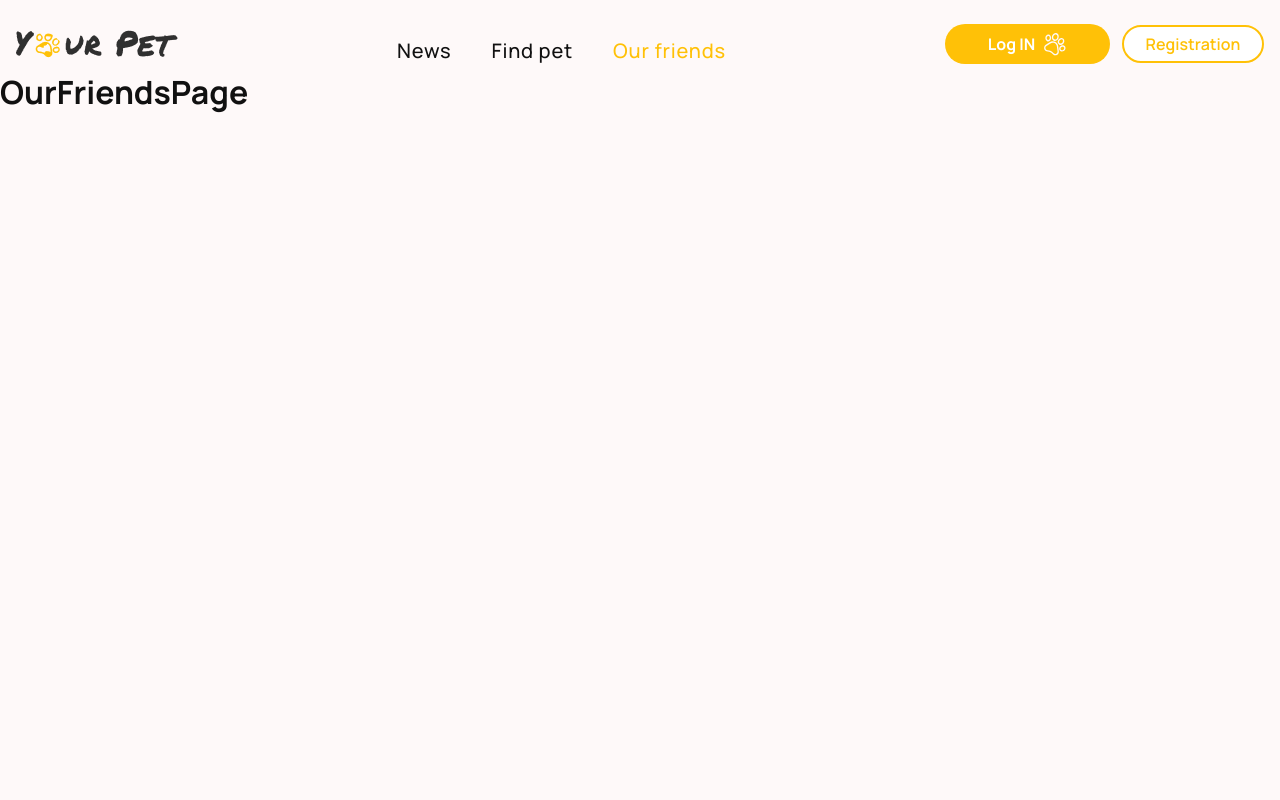
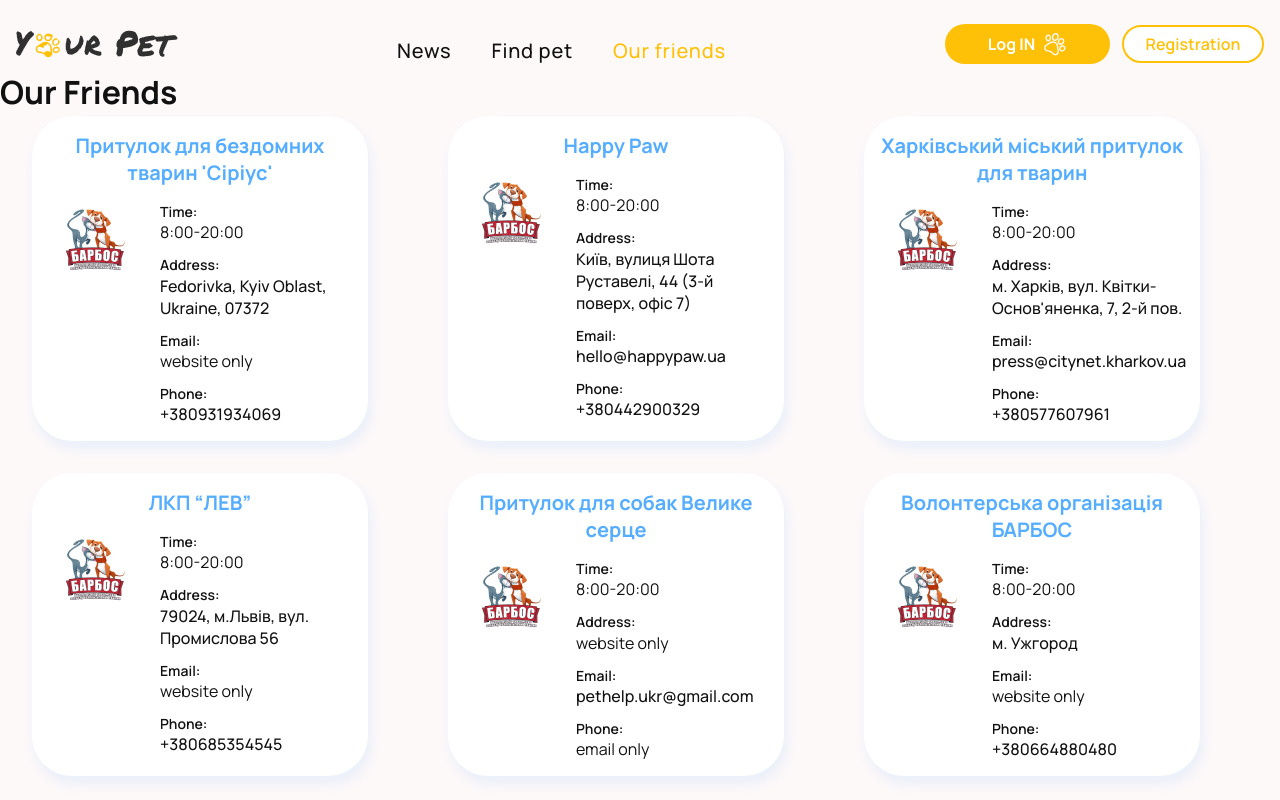
Before and after one commit to TetianaZinchenko/final-project-yourpet-frontend, a React (Create React App) app: page /final-project-yourpet-frontend/friends in a window 1280 px wide. Shown: the top 800 px of the page. Built offline with nearby package versions, Linux system fonts and the light colour scheme.

Commit message:
add OurFriends-page

```diff
--- a/src/components/OurFriends/FriendsItem/FriendsItem.jsx
+++ b/src/components/OurFriends/FriendsItem/FriendsItem.jsx
@@ -0,0 +1,79 @@
+import {
+  FriendItem,
+  FriendLinkTitle,
+  FriendBox,
+  FriendImgBox,
+  FriendInfoBox,
+  TextTitle,
+  Text,
+  ContactLink,
+  TextWrapper,
+} from './FriendsItem.styled';
+import defaultFriendImage from '../../../images/friends/02_mobile.png';
+
+
+
+export const FriendsItem = ({
+    title,
+    url,
+    addressUrl,
+    address,
+    workDays,
+    phone,
+    email
+}) => {
+
+    return (
+
+        <FriendItem>
+            <FriendLinkTitle
+                href={url}
+                target="_blank"
+                rel="noreferrer noopener nofollow"
+            >
+                {title}
+            </FriendLinkTitle>
+
+            <FriendBox>
+                <FriendImgBox src={
+                    // imageUrl ||
+                    defaultFriendImage
+                } alt={title} />
+
+                <FriendInfoBox>
+                    <TextWrapper>
+                        <TextTitle>Time:</TextTitle>
+                        <Text>8:00-20:00</Text>
+                    </TextWrapper>
+                    <TextWrapper>
+                        <TextTitle>Address:</TextTitle>
+                        {addressUrl ? (
+                            <ContactLink href={addressUrl} target="_blank">
+                                {address}
+                            </ContactLink>
+                        ) : (
+                            <Text>website only</Text>
+                        )}
+                    </TextWrapper>
+                    <TextWrapper>
+                        <TextTitle>Email:</TextTitle>
+                        {email ? (
+                            <ContactLink href={`mailto:${email}`}>{email}</ContactLink>
+                        ) : (
+                            <Text>website only</Text>
+                        )}
+                    </TextWrapper>
+                    <TextWrapper>
+                        <TextTitle>Phone:</TextTitle>
+                        {phone ? (
+                            <ContactLink href={`tel:${phone}`}>{phone}</ContactLink>
+                        ) : (
+                            <Text>email only</Text>
+                        )}
+                    </TextWrapper>
+                </FriendInfoBox>
+            </FriendBox>
+
+        </FriendItem>
+    );
+};
--- a/src/components/OurFriends/FriendsItem/FriendsItem.styled.jsx
+++ b/src/components/OurFriends/FriendsItem/FriendsItem.styled.jsx
@@ -0,0 +1,220 @@
+import styled from '@emotion/styled';
+
+export const FriendItem = styled.li`
+    width: 280px;
+    padding: 16px 12px;
+    border-radius: 20px;
+    background-color: ${({ theme }) => theme.colors.white};
+    box-shadow: ${({ theme }) => theme.shadows.defaultShadow};
+
+  @media screen and (min-width: 768px) {
+    width: 336px;
+    border-radius: 40px;
+  }
+  @media screen and (min-width: 1280px) {
+    max-width: 395px;
+
+
+    &:hover {
+      box-shadow: ${({ theme }) => theme.shadows.hoverShadow};
+    }
+  }
+`;
+
+export const FriendLinkTitle = styled.a`
+  display: block;
+  margin-bottom: 16px;
+  font-weight: 700;
+  font-size: 20px;
+  line-height: 1.35;
+  color: ${({ theme }) => theme.colors.blue};
+  text-align: center;
+  text-decoration: none;
+
+  :hover,
+  :focus {
+    color: ${({ theme }) => theme.colors.yellow};
+  }
+`;
+
+export const FriendBox = styled.div`
+  display: flex;
+  flex-direction: row;
+  align-items: flex-start;
+`;
+
+// export const FriendImgBoxWrap = styled.div`
+// width: 100px;
+// display: flex;
+// align-items: center;
+// justify-content: center;
+
+// @media screen and (min-width: 768px) {
+//    width: 120px;
+//   }
+// `;
+
+
+export const FriendImgBox = styled.img`
+//   display: block;
+//   width: 100%;
+//   height: auto;
+//   object-fit: contain;
+
+  margin-right: 16px;
+  max-width: 100%;
+
+ @media screen and (min-width: 768px}) {
+    max-width: 120px;
+    margin-right: 14px;
+  }
+  @media screen and (min-width: 1280px) {
+    max-width: 158px;
+    margin-right: 16px;
+  }
+
+
+
+
+
+
+`;
+
+export const FriendInfoBox = styled.ul`
+//   display: flex;
+//   flex-direction: column;
+//   align-items: flex-start;
+//   justify-content: space-around;
+//   padding-left: 10px;
+
+    display: flex;
+  flex-direction: column;
+  align-items: flex-start;
+  justify-content: center;
+  position: relative;
+
+
+
+`;
+
+export const TextWrapper = styled.li`
+  display: flex;
+  flex-direction: column;
+  align-items: flex-start;
+
+  :not(:last-child) {
+    margin-bottom: 12px;
+  }
+`;
+
+// export const WorkTime = styled.p`
+//   font: inherit;
+//   font-weight: 500;
+// //   font-size: ;
+//   line-height: 1.34;
+//   display: flex;
+//   align-items: center;
+//   padding: 0;
+//   cursor: pointer;
+//   border: none;
+//   background-color: inherit;
+
+//   :focus {
+//     color: blue;
+//   }
+
+// `;
+
+export const TextTitle = styled.p`
+  font-weight: 500;
+  font: inherit;
+  font-size: 12px;
+  line-height: 1.34;
+  margin: 0;
+  color: ${({ theme }) => theme.colors.black};
+
+  @media screen and (min-width: 768px) {
+    font-weight: 600;
+    font-size: 14px;
+    line-height: 1.36;
+  }
+
+  @media screen and (min-width: 1280px) {
+    font-size: 16x;
+    line-height: 1.375;
+  }
+
+`;
+
+export const Text = styled.p`
+  font: inherit;
+  margin:0;
+  font-size: 12px;
+  line-height: 1.34;
+
+   :focus,
+   :hover {
+    color: ${({ theme }) => theme.colors.blue}
+  }
+
+  @media screen and (min-width: 768px) {
+    font-size: 14px;
+    line-height: 1.36;
+  }
+
+   @media screen and (min-width: 1280px) {
+    font-size: 16px;
+    line-height: 1.375;
+  }
+
+`;
+
+export const ContactLink = styled.a`
+  text-decoration: none;
+  color: inherit;
+  font-weight: 500;
+
+  font-size: 12px;
+  line-height: 1.34;
+
+  :focus,
+  :hover {
+    color: ${({ theme }) => theme.colors.blue};
+  }
+
+   @media screen and (min-width: 768px) {
+    font-size: 14px;
+    line-height: 1.36;
+  }
+  @media screen and (min-width: 1280px) {
+    font-size: 16px;
+    line-height: 1.375;
+  }
+`;
+
+// export const WorkTimeList = styled.ul`
+//   padding: 12px;
+//   position: absolute;
+//   top: 48px;
+//   left: 0;
+
+//   display: flex;
+//   flex-direction: column;
+//   align-items: stretch;
+//   justify-content: center;
+
+//   background: #ffffff;
+//   border: 1px solid blue;
+//   box-shadow: ;
+//   border-radius: 8px;
+
+//   color: black;
+// `;
+
+// export const WorkTimeItem = styled.li`
+//   width: 100px;
+//   :not(:last-child) {
+//     margin-bottom: 4px;
+//   }
+
+// `;
--- a/src/components/OurFriends/OurFriends.jsx
+++ b/src/components/OurFriends/OurFriends.jsx
@@ -0,0 +1,38 @@
+import FriendList from '../OurFriends/OurFriends.styled';
+import { FriendsItem } from './FriendsItem/FriendsItem';
+
+const OurFriends = ({ friends }) => {
+
+    const friendsList = friends.map(
+    ({
+        title,
+        url,
+        addressUrl,
+        // imageUrl,
+        address,
+        workDays,
+        phone,
+        email,
+    }) => (
+      <FriendsItem
+        key={title}
+        title={title}
+        url={url}
+        addressUrl={addressUrl}
+        // imageUrl={imageUrl}
+        address={address}
+        workDays={workDays}
+        phone={phone}
+        email={email}
+      />
+    )
+  );
+
+  return (
+      <>
+      <FriendList>{friendsList}</FriendList>
+    </>
+  );
+};
+
+export default OurFriends;
--- a/src/components/OurFriends/OurFriends.styled.jsx
+++ b/src/components/OurFriends/OurFriends.styled.jsx
@@ -0,0 +1,24 @@
+import styled from '@emotion/styled';
+
+export const FriendList = styled.ul`
+  display: flex;
+  flex-direction: column;
+  padding: 0px 20px 75px 20px;
+
+  gap: 20px;
+
+
+
+  @media screen and (min-width: 768px) {
+    display: grid;
+    grid-template-columns: 1fr 1fr;
+    gap: 32px;
+    padding: 0px 32px 204px 32px;
+  }
+  @media screen and (min-width: 1280px) {
+     grid-template-columns: 1fr 1fr 1fr;
+  }
+
+`;
+
+export default FriendList;
--- a/src/pages/OurFriendsPage.js
+++ b/src/pages/OurFriendsPage.js
@@ -1,5 +1,23 @@
+import OurFriends from '../components/OurFriends/OurFriends';
+import friends from '../components/OurFriends/sponsors.json';
+
+
+
 const OurFriendsPage = () => {
-  return <h1>OurFriendsPage</h1>;
+
+
+
+
+  return (
+    <>
+
+      <h1>Our Friends</h1>
+      <OurFriends friends={friends}
+        />
+
+    </>
+  )
+
 };
 
 export default OurFriendsPage;
```
